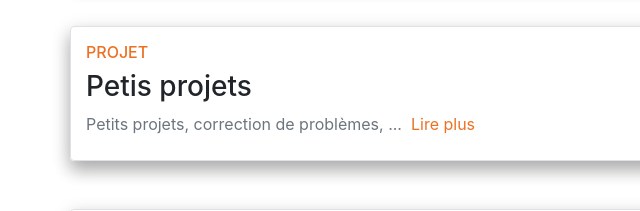
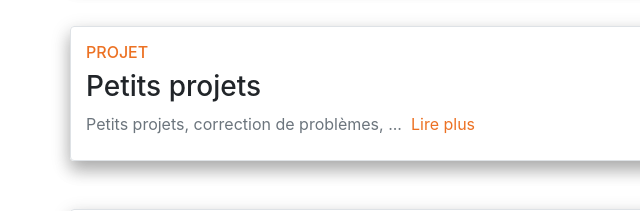
Before and after one commit to BertaudNathan/Blog-Stage, a website: page index.html in a window 1280 px wide. Shown: the part 1675-1886 px from the top of the page, 0-640 px from the left. Drawn offline with nearby package versions, Linux system fonts and the light colour scheme.

Commit message:
corrections

```diff
--- a/index.html
+++ b/index.html
@@ -140,7 +140,7 @@
             style="box-shadow:0 10px 16px 0 rgba(0,0,0,0.2),0 6px 20px 0 rgba(0,0,0,0.19) !important;">
             <div class="col-md-8">
                 <p class="h6 blog-category text-uppercase" aria-label="category" style="color: #ec7123;">Projet</p>
-                <h3 class="blog-title h3">Petis projets</h3>
+                <h3 class="blog-title h3">Petits projets</h3>
                 <p class="blog-description text-secondary"> Petits projets, correction de problèmes, ... &nbsp;<a href="article6.html" style="color:#ec7123">Lire plus</a>
                 </p>
 
```
Also changed, not shown: 1 other file.
